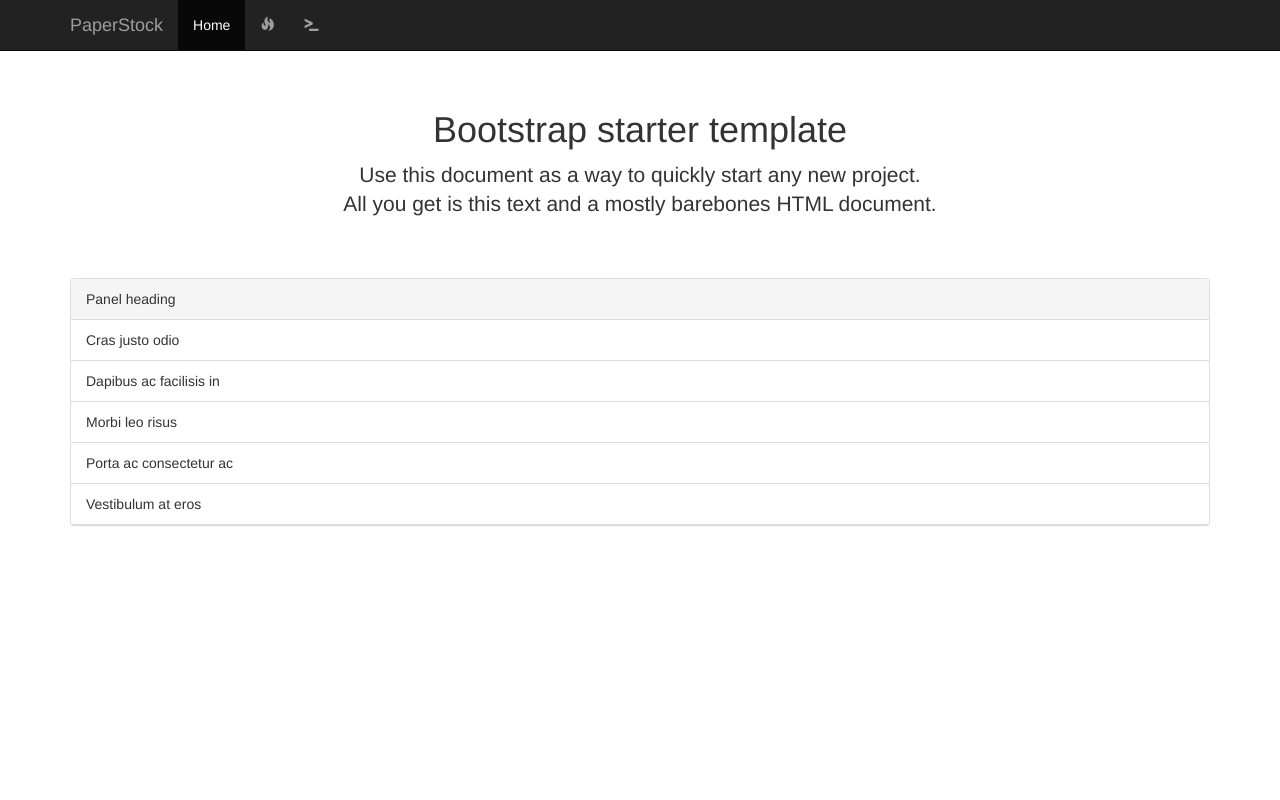
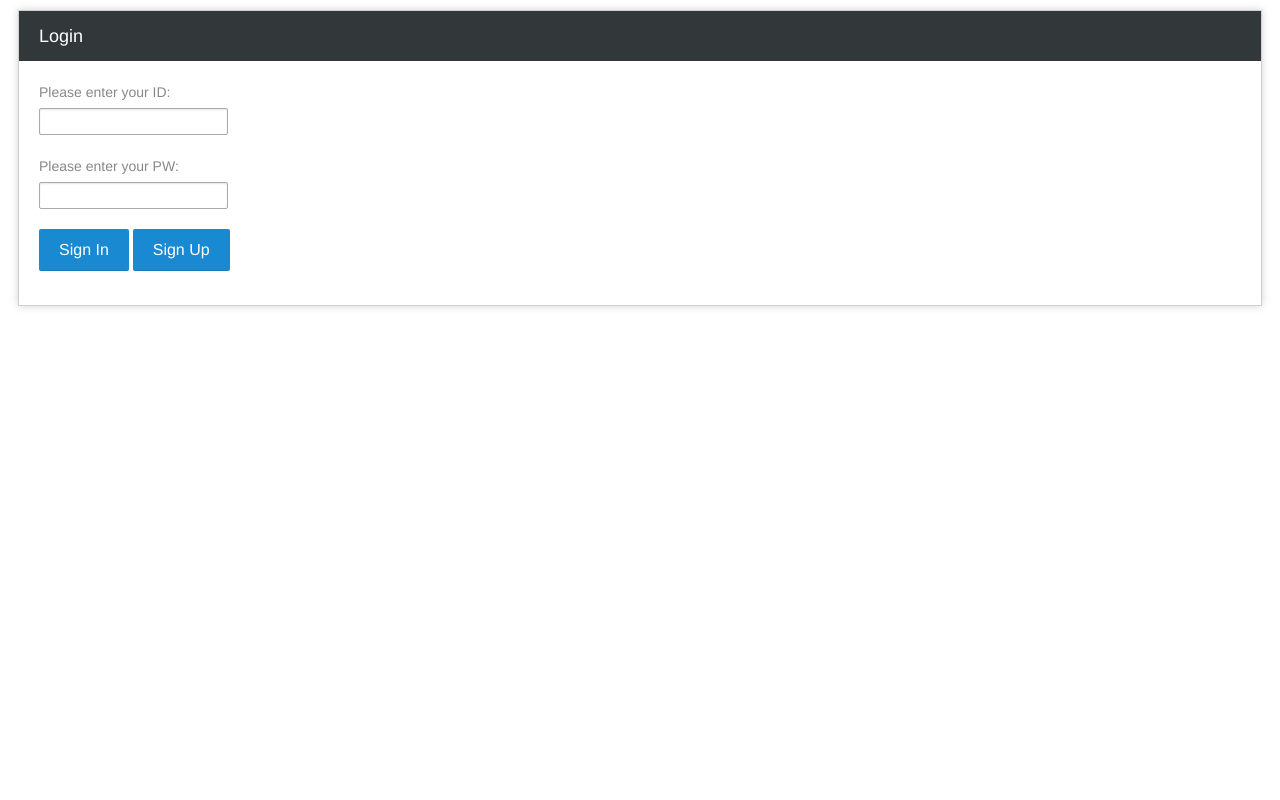
Before and after one commit to myungseokang/PaperStock, a Flask app: page / in a window 1280 px wide. Run offline with Flask 2, Linux system fonts and the light colour scheme; some libraries are stand-ins or nearby versions.

Commit message:
Close #1

```diff
--- a/app.py
+++ b/app.py
@@ -1,17 +1,133 @@
-from flask import Flask, request, render_template
+from datetime import datetime
+from flask import (
+    render_template,
+    request,
+    redirect,
+    url_for,
+    Flask,
+    jsonify,
+    make_response,
+)
+
+from flask_admin import Admin
+from flask_admin.contrib.sqla import ModelView
+from flask_sqlalchemy import SQLAlchemy
+from sqlalchemy.exc import IntegrityError
+
 app = Flask(__name__)
+app.config['SQLALCHEMY_DATABASE_URI'] = 'sqlite:////tmp/test.db'
+app.config['SECRET_KEY'] = 'asldjalkaonsjdklasd'
+admin = Admin(app)
+db = SQLAlchemy(app)
 
-@app.route("/")
-def hello():
-    return render_template("index.html")
 
-@app.route("/login")
+class User(db.Model):
+    """
+    from test import db
+    db.create_all()
+    """
+    __tablename__ = "user"
+
+    idx = db.Column(db.Integer, primary_key=True)
+    id = db.Column(db.String(30), unique=True)
+    pw = db.Column(db.String(30))
+    money = db.Column(db.Integer, default=10000000)  # User default money = 1000만
+    created = db.Column(db.DateTime, default=datetime.now)
+
+    # no __init__()
+
+
+admin.add_view(ModelView(User, db.session))
+
+
+def user_search():
+    found = User.query.filter(
+        User.id == request.form['user_id'],
+        User.pw == request.form['user_pw'],
+    ).first()
+    if found:
+        return found
+    else:
+        return None
+
+
+def cookie():
+    username = request.cookies.get('id')
+    if username:
+        return username
+    else:
+        return None
+
+
+@app.route('/')
+def index():
+    if cookie():
+        return render_template('index.html')
+    else:
+        return render_template('login.html')
+
+
+@app.route('/login', methods=['GET', 'POST'])
 def login():
-    return render_template("login.html")
+    if request.method == 'POST':
+        if user_search():
+            usr = user_search()
+            resp = make_response(redirect(url_for("index")))
+            resp.set_cookie('money', str(usr.money))
+            resp.set_cookie('id', usr.id)
+            return resp
+        else:
+            return 'Failed!'
 
-@app.route("/test")
-def test():
-    return render_template("test.html")
+    else:
+        return render_template('login.html')
+
+
+@app.route('/register', methods=['GET', 'POST'])
+def register():
+    if request.method == 'POST':
+        if user_search():
+            return render_template('login.html')
+        else:
+            new = User()
+            new.id = request.form['user_id']
+            new.pw = request.form['user_pw']
+            db.session.add(new)
+            try:
+                db.session.commit()
+            except IntegrityError:
+                return 'failed', 400
+            resp = make_response(redirect(url_for("index")))
+            resp.set_cookie('id', new.id)
+            resp.set_cookie('money', new.money)
+            return resp
+    else:
+        return render_template('register.html')
+
+
+@app.route("/search/<idx>/<pw>")
+def search(idx, pw, is_web=True):
+    found = User.query.filter(
+        User.id == idx,
+        User.pw == pw,
+    ).first()
+    if found:
+        if is_web:
+            return 'Success! %s' % (found.id, )
+        else:
+            return found
+    if is_web:
+        return 'failed'
+    else:
+        return None
+
+
+@app.route("/delete/<name>/<idx>/<pw>")
+def delete(name, idx, pw):
+    found = search(name, idx, pw, is_web=False)
+    db.session.delete(found)
+    db.session.commit()
+    return 'deleted!'
 
 if __name__ == "__main__":
-    app.run(host="0.0.0.0", debug=True)
+    app.run(host="0.0.0.0", port=5000, debug=True)
--- /dev/null
+++ b/static/css/style.css
@@ -0,0 +1,106 @@
+::selection{ background-color: #E13300; color: white; }
+::moz-selection{ background-color: #E13300; color: white; }
+::webkit-selection{ background-color: #E13300; color: white; }
+
+body {
+    font-family: "Helvetica Neue",Helvetica,Arial,"Lucida Grande",sans-serif;
+    color: #888;
+    font-style: normal;
+    font-size: 14px;
+    line-height: 22px;
+}
+
+a {
+    color: #003399;
+    background-color: transparent;
+    font-weight: normal;
+}
+
+.title {
+    padding: 0 20px;
+    background: #32373a;
+    position: relative;
+    height: 50px;
+}
+
+h1 {
+    color: #fff;
+    margin: 0;
+    font-size: 18px;
+    font-weight: 400;
+    line-height: 50px;
+    text-transform: capitalize;
+}
+
+code {
+    font-family: Consolas, Monaco, Courier New, Courier, monospace;
+    font-size: 12px;
+    background-color: #f9f9f9;
+    border: 1px solid #D0D0D0;
+    color: #002166;
+    display: block;
+    padding: 12px 10px 12px 10px;
+}
+
+#content {
+    padding: 20px;
+    zoom: 1;
+}
+
+#body{
+    margin: 0 15px 0 15px;
+}
+
+p.footer{
+    text-align: right;
+    font-size: 11px;
+    border-top: 1px solid #D0D0D0;
+    line-height: 32px;
+    padding: 0 10px 0 10px;
+    margin: 20px 0 0 0;
+}
+
+#container{
+    margin: 10px;
+    border: 1px solid #D0D0D0;
+    -webkit-box-shadow: 0 0 8px #D0D0D0;
+}
+
+/* Form Styles */
+form label{
+    display: block;
+    margin-bottom: 5px;
+}
+form input[type=text],form input[type=password]{
+    border: 1px solid #aaa;
+    border-radius: 2px;
+    box-shadow: inset 0 1px 2px rgba(0,0,0,.1);
+    box-sizing: border-box;
+    padding: 5px;
+    margin-bottom: 20px;
+    outline: 0;
+    -webkit-border-radius: 2px;
+    -moz-border-radius: 2px;
+    -webkit-box-shadow: inset 0 1px 2px rgba(0,0,0,.1);
+    -moz-box-shadow: inset 0 1px 2px rgba(0,0,0,.1);
+}
+form input[type=submit], form input[type=button]{
+    background: #198ad1;
+    color: #fff;
+    display: inline-block;
+    padding: 0 20px;
+    font-size: 16px;
+    line-height: 2.6em;
+    font-family: "Helvetica Neue",Helvetica,Arial,"Lucida Grande",sans-serif;
+    font-weight: 400;
+    -webkit-box-shadow: inset 0 -1px 0 rgba(0,0,0,.1);
+    -moz-box-shadow: inset 0 -1px 0 rgba(0,0,0,.1);
+    box-shadow: inset 0 -1px 0 rgba(0,0,0,.1);
+    -webkit-border-radius: 2px;
+    -moz-border-radius: 2px;
+    border-radius: 2px;
+    text-transform: capitalize;
+    border: 0;
+    cursor: pointer;
+    text-align: center;
+}
--- a/templates/index.html
+++ b/templates/index.html
@@ -1,92 +1,17 @@
-<!DOCTYPE html>
-<html lang="en">
+ <html>
     <head>
-<link rel="stylesheet" href="https://maxcdn.bootstrapcdn.com/bootstrap/3.3.6/css/bootstrap.min.css" integrity="sha384-1q8mTJOASx8j1Au+a5WDVnPi2lkFfwwEAa8hDDdjZlpLegxhjVME1fgjWPGmkzs7" crossorigin="anonymous">
-    <link rel="stylesheet" href="static/css/starter-template.css">
-    <meta charset="utf-8">
-    <meta http-equiv="X-UA-Compatible" content="IE=edge">
-    <meta name="viewport" content="width=device-width, initial-scale=1">
-    <!-- The above 3 meta tags *must* come first in the head; any other head content must come *after* these tags -->
-    <meta name="description" content="">
-    <meta name="author" content="">
-    <link rel="icon" href="../../favicon.ico">
-
-    <title>Starter Template for Bootstrap</title>
-
-    <!-- Bootstrap core CSS -->
-    <link href="../../dist/css/bootstrap.min.css" rel="stylesheet">
-
-    <!-- IE10 viewport hack for Surface/desktop Windows 8 bug -->
-    <link href="../../assets/css/ie10-viewport-bug-workaround.css" rel="stylesheet">
-
-    <!-- Custom styles for this template -->
-    <link href="starter-template.css" rel="stylesheet">
-
-    <!-- Just for debugging purposes. Don't actually copy these 2 lines! -->
-    <!--[if lt IE 9]><script src="../../assets/js/ie8-responsive-file-warning.js"></script><![endif]-->
-    <script src="../../assets/js/ie-emulation-modes-warning.js"></script>
-
-    <!-- HTML5 shim and Respond.js for IE8 support of HTML5 elements and media queries -->
-    <!--[if lt IE 9]>
-      <script src="https://oss.maxcdn.com/html5shiv/3.7.2/html5shiv.min.js"></script>
-      <script src="https://oss.maxcdn.com/respond/1.4.2/respond.min.js"></script>
-    <![endif]-->
+        <title>Main</title>
+        <link rel=stylesheet type=text/css href="{{ url_for('static', filename='css/style.css') }}">
     </head>
-
     <body>
-
-    <nav class="navbar navbar-inverse navbar-fixed-top">
-      <div class="container">
-        <div class="navbar-header">
-          <button type="button" class="navbar-toggle collapsed" data-toggle="collapse" data-target="#navbar" aria-expanded="false" aria-controls="navbar">
-            <span class="sr-only">Toggle navigation</span>
-            <span class="icon-bar"></span>
-            <span class="icon-bar"></span>
-            <span class="icon-bar"></span>
-          </button>
-          <a class="navbar-brand" href="#">PaperStock</a>
+        <div id="container">
+            <div class="title">
+                <h1>Welcome!</h1>
             </div>
-        <div id="navbar" class="collapse navbar-collapse">
-          <ul class="nav navbar-nav">
-            <li class="active"><a href="#">Home</a></li>
-            <li><a href="#"><span class="glyphicon glyphicon-fire" aria-hidden="true"></span></a></li>
-            <li><a href="#"><span class="glyphicon glyphicon-console" aria-hidden="true"></span></a></li>
-          </ul>
-        </div><!--/.nav-collapse -->
+            <div id="content">
+                Hello <strong>{{ request.cookies.get('id') }}</strong> !!
+                현재 잔고는 {{ request.cookies.get('money') }}
             </div>
-    </nav>
-
-    <div class="container">
-
-      <div class="starter-template">
-        <h1>Bootstrap starter template</h1>
-        <p class="lead">Use this document as a way to quickly start any new project.<br> All you get is this text and a mostly barebones HTML document.</p>
         </div>
-    <div class="panel panel-default">
-      <!-- Default panel contents -->
-        <div class="panel-heading">Panel heading</div>
-
-	  <!-- Table -->
-	    <table class="table">
-	        <ul class="list-group">
-		    <li class="list-group-item">Cras justo odio</li>
-		        <li class="list-group-item">Dapibus ac facilisis in</li>
-			    <li class="list-group-item">Morbi leo risus</li>
-			        <li class="list-group-item">Porta ac consectetur ac</li>
-				    <li class="list-group-item">Vestibulum at eros</li>
-				      </ul>
-		  </table>
-		  </div>
-    </div><!-- /.container -->
-
-
-    <!-- Bootstrap core JavaScript
-    ================================================== -->
-    <!-- Placed at the end of the document so the pages load faster -->
-    <script src="https://ajax.googleapis.com/ajax/libs/jquery/1.11.3/jquery.min.js"></script>
-    <script>window.jQuery || document.write('<script src="../../assets/js/vendor/jquery.min.js"><\/script>')</script>
-    <script src="../../dist/js/bootstrap.min.js"></script>
-    <!-- IE10 viewport hack for Surface/desktop Windows 8 bug -->
-    <script src="../../assets/js/ie10-viewport-bug-workaround.js"></script>
     </body>
 </html>
--- a/templates/login.html
+++ b/templates/login.html
@@ -1,36 +1,23 @@
-<!DOCTYPE html>
 <html>
     <head>
-    <link rel="stylesheet" href="https://maxcdn.bootstrapcdn.com/bootstrap/3.3.6/css/bootstrap.min.css" integrity="sha384-1q8mTJOASx8j1Au+a5WDVnPi2lkFfwwEAa8hDDdjZlpLegxhjVME1fgjWPGmkzs7" crossorigin="anonymous">
         <title>Login</title>
+        <link rel=stylesheet type=text/css href="{{ url_for('static', filename='css/style.css') }}">
     </head>
     <body>
-<form class="form-horizontal">
-
-<div class="form-group">
-    <label for="inputEmail3" class="col-sm-2 control-label">Email</label>
-        <div class="col-sm-10">
-	    <input type="email" class="form-control" id="inputEmail3" placeholder="Email">
+        <div id="container">
+            <div class="title">
+                <h1>Login</h1>
+            </div>
+            <div id="content">
+                <form method="post" action="{{ url_for('login') }}">
+                  <label for="user_id">Please enter your ID:</label>
+                  <input type="text" name="user_id" /><br />
+                  <label for="user_pw">Please enter your PW:</label>
+                  <input type="password" name="user_pw" /><br />
+                  <input type="submit" value="Sign in"/>
+                  <a href="/register"><input type="button" value="Sign up"/></a>
+                </form>
             </div>
         </div>
-
-<div class="form-group">
-    <label for="inputPassword3" class="col-sm-2 control-label">Password</label>
-    <div class="col-sm-10">
-	<input type="password" class="form-control" id="inputPassword3" placeholder="Password">
-    </div>
-</div>
-
-<div class="form-group">
-    <div class="col-sm-offset-2 col-sm-10">
-	<div class="checkbox">
-	    <label><input type="checkbox"> Remember me</label>			 </div>								      </div>
-</div>
-
-<div class="form-group">						    <div class="col-sm-offset-2 col-sm-10">
-	<button type="submit" class="btn btn-default">Sign in</button>	    </div>
-
-	</div>
-</form>
     </body>
-<html>
+</html>
```
Also changed, not shown: templates/register.html (added, +22 -0 lines), 1 other file. Lines whose indentation alone changed are shown as unchanged.
